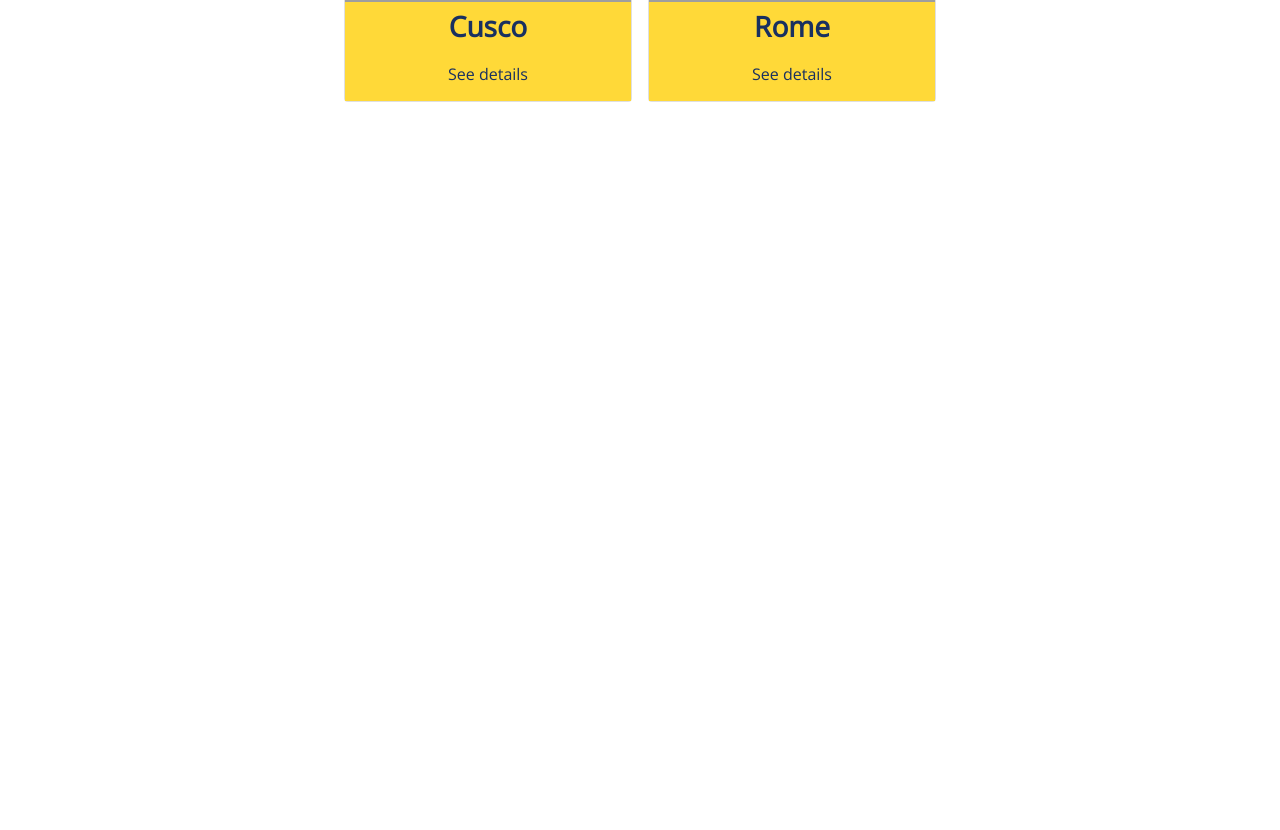
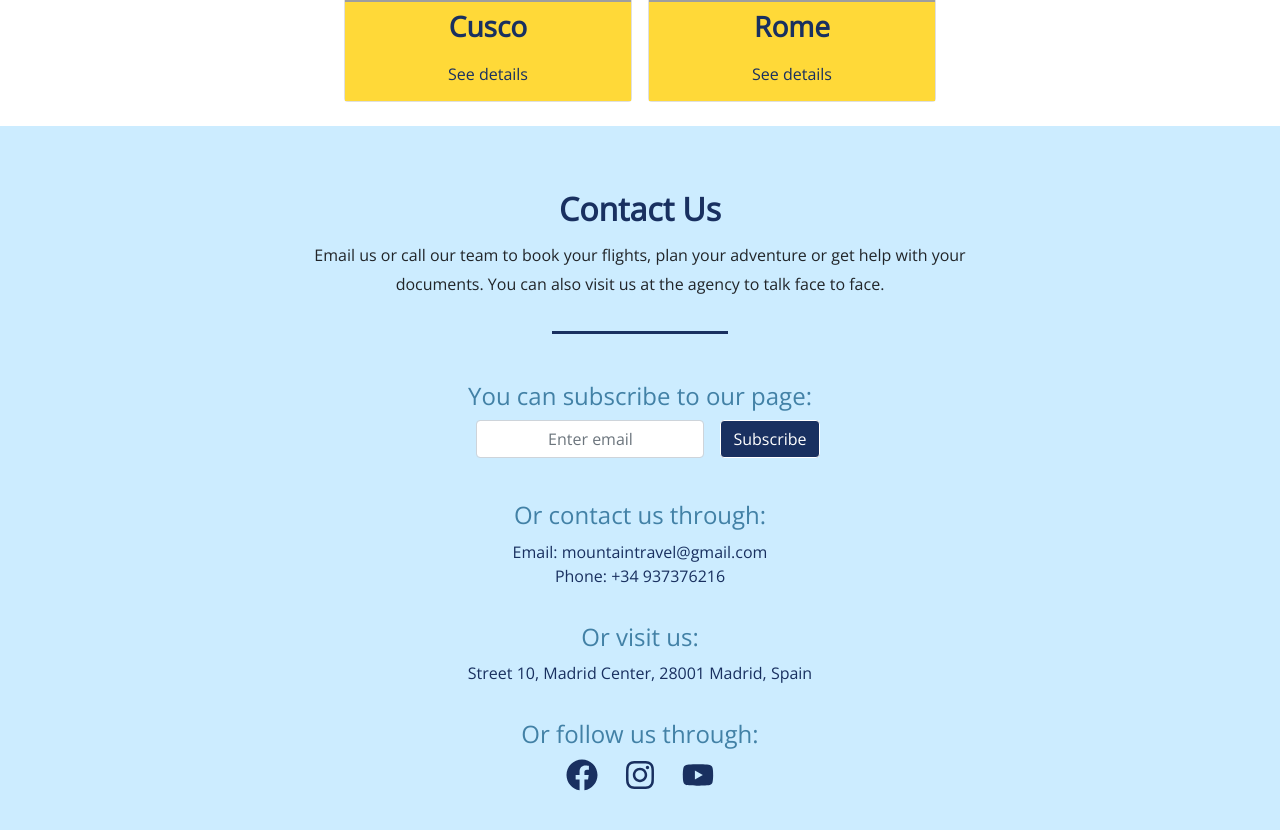
Before and after one commit to TBM85/Demo-World-Travel, a React (Create React App) app: page / in a window 1280 px wide. Shown: the part 3420-4250 px from the top of the page. Before the commit the page ends 3546 px from the top, so only its background shows below. Built offline with nearby package versions, Linux system fonts and the light colour scheme; grey boxes are pictures that could not be loaded.

Commit message:
Make a Contact component

```diff
--- a/package.json
+++ b/package.json
@@ -11,7 +11,8 @@
     "react": "^16.12.0",
     "react-dom": "^16.12.0",
     "react-icons": "^3.8.0",
-    "react-scripts": "3.3.0"
+    "react-scripts": "3.3.0",
+    "sweetalert": "^2.1.2"
   },
   "scripts": {
     "start": "react-scripts start",
--- a/src/App.js
+++ b/src/App.js
@@ -3,6 +3,7 @@ import Header from './components/Header';
 import Tourism from './components/Tourism';
 import Services from './components/Services';
 import Packages from './components/Packages';
+import Contact from './components/Contact';
 import './scss/App.scss';
 
 const App = () => {
@@ -12,6 +13,7 @@ const App = () => {
       <Tourism />
       <Services />
       <Packages />
+      <Contact />
     </div>
   );
 }
--- /dev/null
+++ b/src/components/Contact.js
@@ -0,0 +1,67 @@
+import React, { Component } from 'react';
+import { contact } from '../store';
+import swal from 'sweetalert';
+
+class Contact extends Component {
+  state = {
+    query: ''
+  }
+
+  changeValue = (query) => {
+    this.setState({
+      query: query
+    })
+  }
+
+  clearValue = () => {
+    this.setState({
+      query: ''
+    })
+  }
+
+  handleSubmit = () => {
+    this.changeValue();
+    swal("Thanks", "You have successfully subscribed!", "success");
+    this.clearValue();
+  }
+
+  render() {
+    const { query } = this.state;
+
+    return(
+      <section id="contact">
+        <h2 className="title">Contact Us</h2>
+        <p>Email us or call our team to book your flights, plan your adventure or get help with your documents. You can also visit us at the agency to talk face to face.</p>
+        <hr />
+        <div className="contact">
+          <h4>You can subscribe to our page:</h4>
+          <form className="form-inline" onSubmit={this.handleSubmit}>
+            <div className="form-group mx-sm-3 mb-2">
+              <input type="email" className="form-control" placeholder="Enter email" value={query} onChange={(event) => this.changeValue(event.target.value)} required />
+            </div>
+            <button type="submit" className="btn mb-2 btn-dark-blue">Subscribe</button>
+          </form>
+        </div>
+        <address className="contact">
+          <h4>Or contact us through:</h4>
+          <span>Email: {contact.email}</span><br />
+          <span>Phone: {contact.phone}</span>
+        </address>
+        <address className="contact">
+          <h4>Or visit us:</h4>
+          <span>{contact.address}</span>
+        </address>
+        <div className="contact">
+          <h4>Or follow us through:</h4>
+          {contact.socials.map((social, i) => (
+              <a key={i} href={social.link}>
+                {social.icon}
+              </a>
+          ))}
+        </div>
+      </section>
+    );
+  }
+}
+
+export default Contact;
--- a/src/scss/App.scss
+++ b/src/scss/App.scss
@@ -88,7 +88,8 @@
   font-family: 'Open Sans', sans-serif;
 }
 #header,
-#services {
+#services,
+#contact {
   background-color: $blue_light;
 }
 #header,
@@ -281,3 +282,28 @@ section {
     }
   }
 }
+
+/* CONTACT */
+#contact {
+  .contact {
+    margin: 0 0 2.2em;
+  }
+  h4 {
+    margin: 0 0 0.4em;
+    color: $blue_green;
+  }
+  .form-inline {
+    justify-content: center;
+  }
+  span {
+    color: $blue_dark;
+  }
+  svg {
+    font-size: 2em;
+    margin: 0 0.4em;
+    color: $blue_dark;
+  }
+  svg:hover {
+    color: $blue_green;
+  }
+}
```
Also changed, not shown: 1 other file (tests, documents, lock files or other folders).
